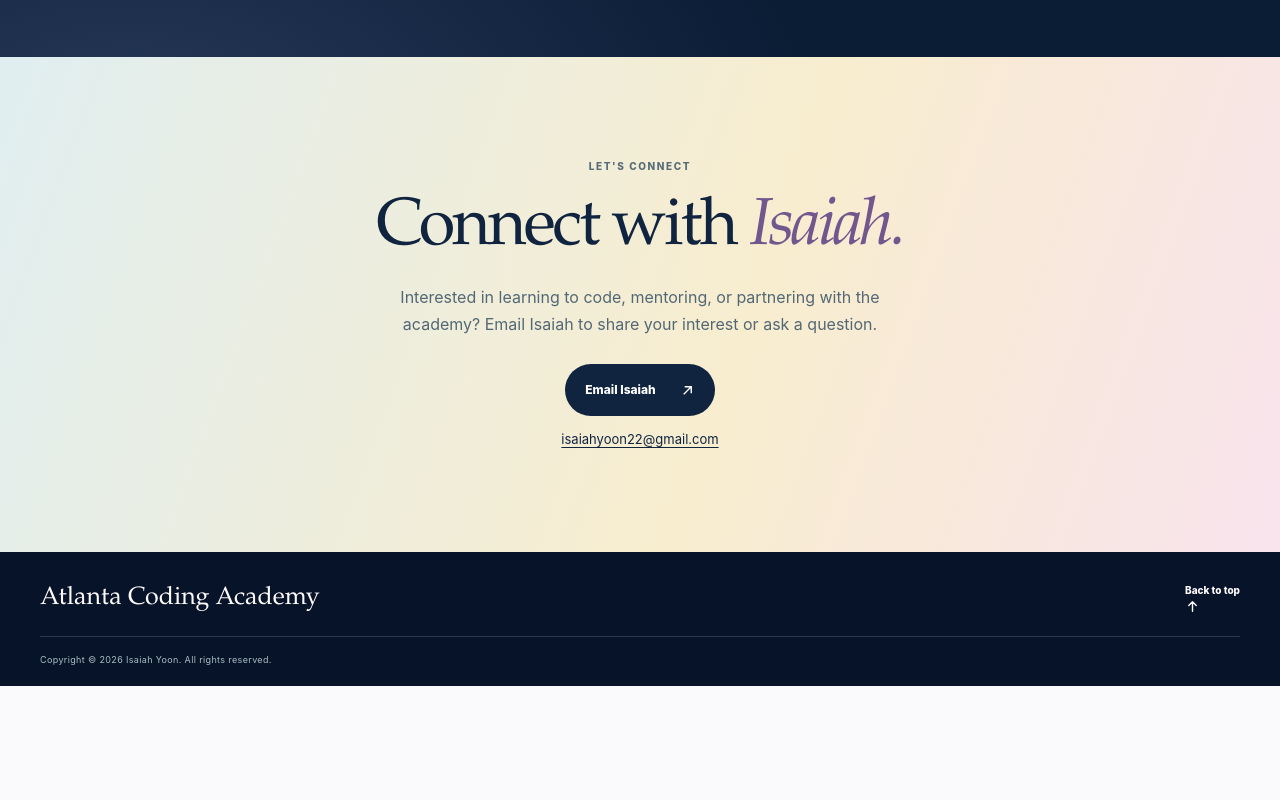
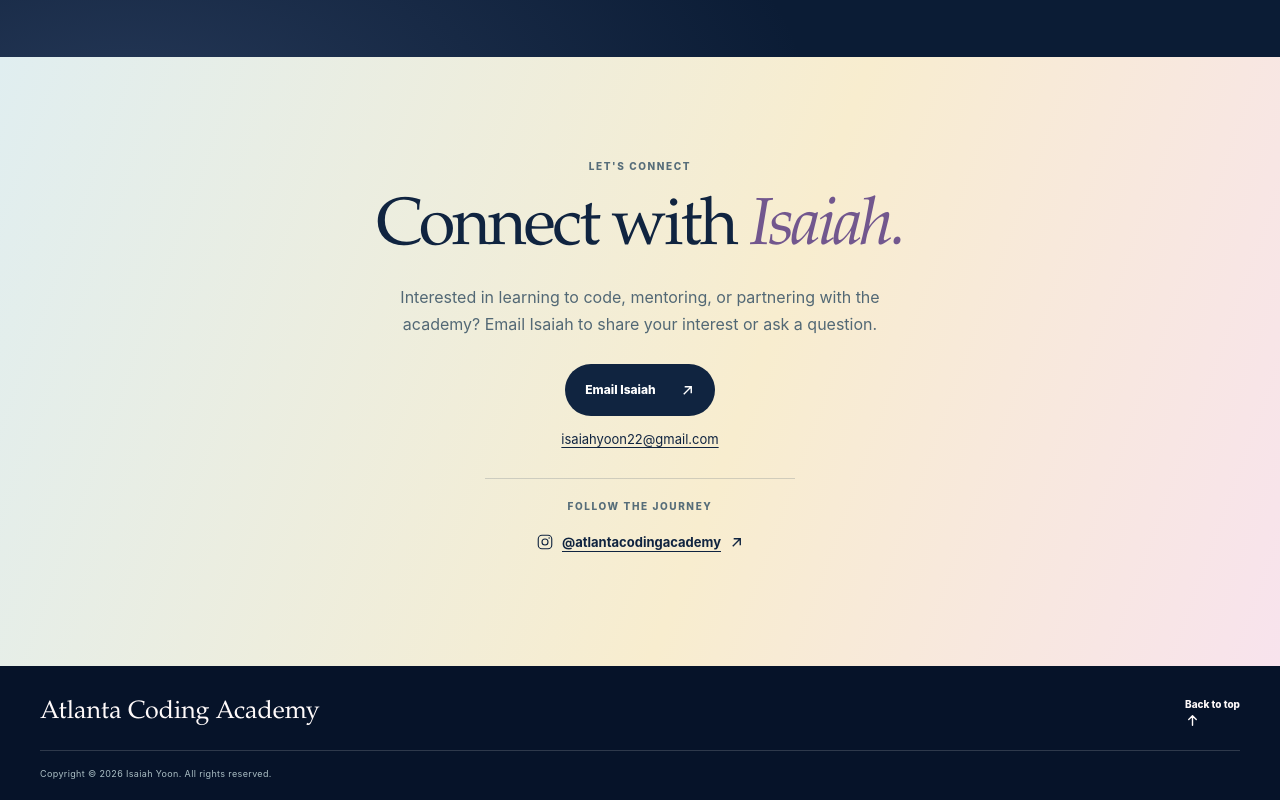
Before and after one commit to isaiahyoon/atlanta-coding-academy, a plain HTML site: page index.html in a window 1280 px wide. Shown: the part 3936-4736 px from the top of the page. Before the commit the page ends 4622 px from the top, so only its background shows below. Drawn offline with Linux system fonts and the light colour scheme.

Commit message:
Add instagram link

```diff
--- a/index.html
+++ b/index.html
@@ -189,6 +189,10 @@
           <p>Interested in learning to code, mentoring, or partnering with the academy? Email Isaiah to share your interest or ask a question.</p>
           <a class="button button-dark" href="mailto:isaiahyoon22@gmail.com">Email Isaiah <svg class="icon-arrow" viewBox="0 0 16 16" fill="none" aria-hidden="true"><path d="M4 12 12 4M5 4h7v7" stroke="currentColor" stroke-width="1.5"/></svg></a>
           <p class="contact-email"><a href="mailto:isaiahyoon22@gmail.com">isaiahyoon22@gmail.com</a></p>
+          <div class="contact-social">
+            <p class="eyebrow">FOLLOW THE JOURNEY</p>
+            <a href="https://instagram.com/atlantacodingacademy" target="_blank" rel="noopener noreferrer"><svg class="icon-instagram" viewBox="0 0 24 24" fill="none" aria-hidden="true"><rect x="3" y="3" width="18" height="18" rx="5" stroke="currentColor" stroke-width="1.5"/><circle cx="12" cy="12" r="4" stroke="currentColor" stroke-width="1.5"/><circle cx="17.5" cy="6.5" r="1" fill="currentColor"/></svg>@atlantacodingacademy <svg class="icon-arrow" viewBox="0 0 16 16" fill="none" aria-hidden="true"><path d="M4 12 12 4M5 4h7v7" stroke="currentColor" stroke-width="1.5"/></svg></a>
+          </div>
         </div>
       </section>
     </main>
--- a/styles.css
+++ b/styles.css
@@ -685,6 +685,34 @@ h2 {
   text-underline-offset: 3px;
 }
 
+.contact-social {
+  max-width: 310px;
+  margin: 28px auto 0;
+  padding-top: 20px;
+  border-top: 1px solid var(--line);
+}
+
+.contact-social .eyebrow {
+  margin: 0 0 6px;
+}
+
+.contact-social a {
+  display: inline-flex;
+  min-height: 44px;
+  align-items: center;
+  gap: 8px;
+  color: var(--navy);
+  font-size: 13px;
+  font-weight: 700;
+  text-underline-offset: 4px;
+}
+
+.icon-instagram {
+  width: 18px;
+  height: 18px;
+  flex: 0 0 auto;
+}
+
 .site-footer {
   padding: 30px 0 18px;
   color: #d1dfe1;
```
